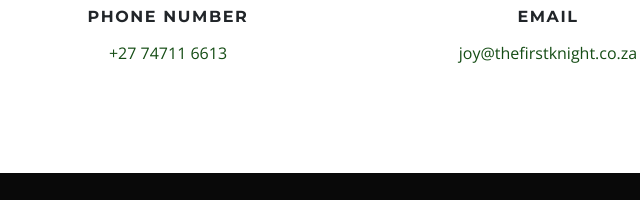
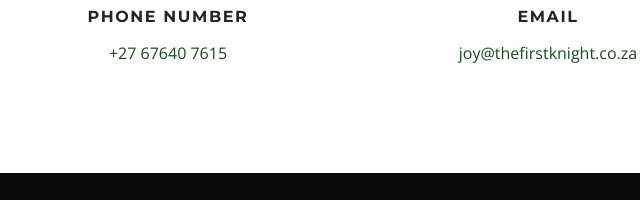
Before and after one commit to nasiphigee/The-First-Knight, a plain HTML site: page index.html in a window 1280 px wide. Shown: the part 2525-2725 px from the top of the page, 472-1112 px from the left. Drawn offline with nearby package versions, Linux system fonts and the light colour scheme.

```diff
--- a/index.html
+++ b/index.html
@@ -16,7 +16,9 @@
   <!-- Fonts -->
   <link href="https://fonts.googleapis.com" rel="preconnect">
   <link href="https://fonts.gstatic.com" rel="preconnect" crossorigin>
-  <link href="https://fonts.googleapis.com/css2?family=Open+Sans:ital,wght@0,300;0,400;0,500;0,600;0,700;0,800;1,300;1,400;1,500;1,600;1,700;1,800&family=Montserrat:ital,wght@0,100;0,200;0,300;0,400;0,500;0,600;0,700;0,800;0,900;1,100;1,200;1,300;1,400;1,500;1,600;1,700;1,800;1,900&family=Lato:ital,wght@0,100;0,300;0,400;0,700;0,900;1,100;1,300;1,400;1,700;1,900&display=swap" rel="stylesheet">
+  <link
+    href="https://fonts.googleapis.com/css2?family=Open+Sans:ital,wght@0,300;0,400;0,500;0,600;0,700;0,800;1,300;1,400;1,500;1,600;1,700;1,800&family=Montserrat:ital,wght@0,100;0,200;0,300;0,400;0,500;0,600;0,700;0,800;0,900;1,100;1,200;1,300;1,400;1,500;1,600;1,700;1,800;1,900&family=Lato:ital,wght@0,100;0,300;0,400;0,700;0,900;1,100;1,300;1,400;1,700;1,900&display=swap"
+    rel="stylesheet">
 
   <!-- Vendor CSS Files -->
   <link href="assets/vendor/bootstrap/css/bootstrap.min.css" rel="stylesheet">
@@ -240,7 +242,7 @@
                   <div class="info-item info-item-borders">
                     <i class="bi bi-phone"></i>
                     <h3>Phone Number</h3>
-                  <p><a href="tel:+27 74 711 6613">+27 74711 6613</a></p>
+                    <p><a href="tel:+27 67 6407615">+27 67640 7615</a></p>
                   </div>
                 </div><!-- End Info Item -->
 
@@ -278,7 +280,8 @@
         </footer><!-- End Footer -->
 
         <!-- Scroll Top Button -->
-  <a href="#" id="scroll-top" class="scroll-top d-flex align-items-center justify-content-center"><i class="bi bi-arrow-up-short"></i></a>
+        <a href="#" id="scroll-top" class="scroll-top d-flex align-items-center justify-content-center"><i
+            class="bi bi-arrow-up-short"></i></a>
 
         <!-- Preloader -->
         <div id="preloader">
```
Lines whose indentation alone changed are shown as unchanged.
